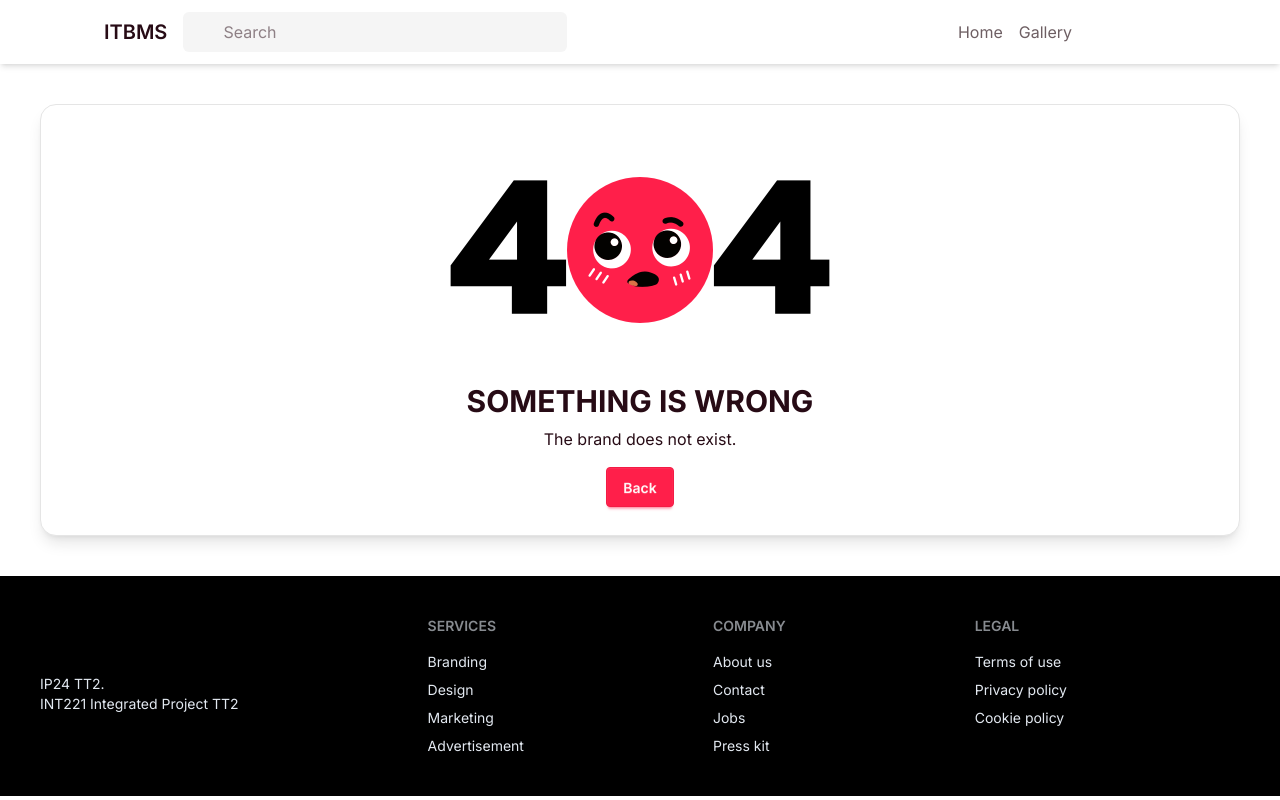
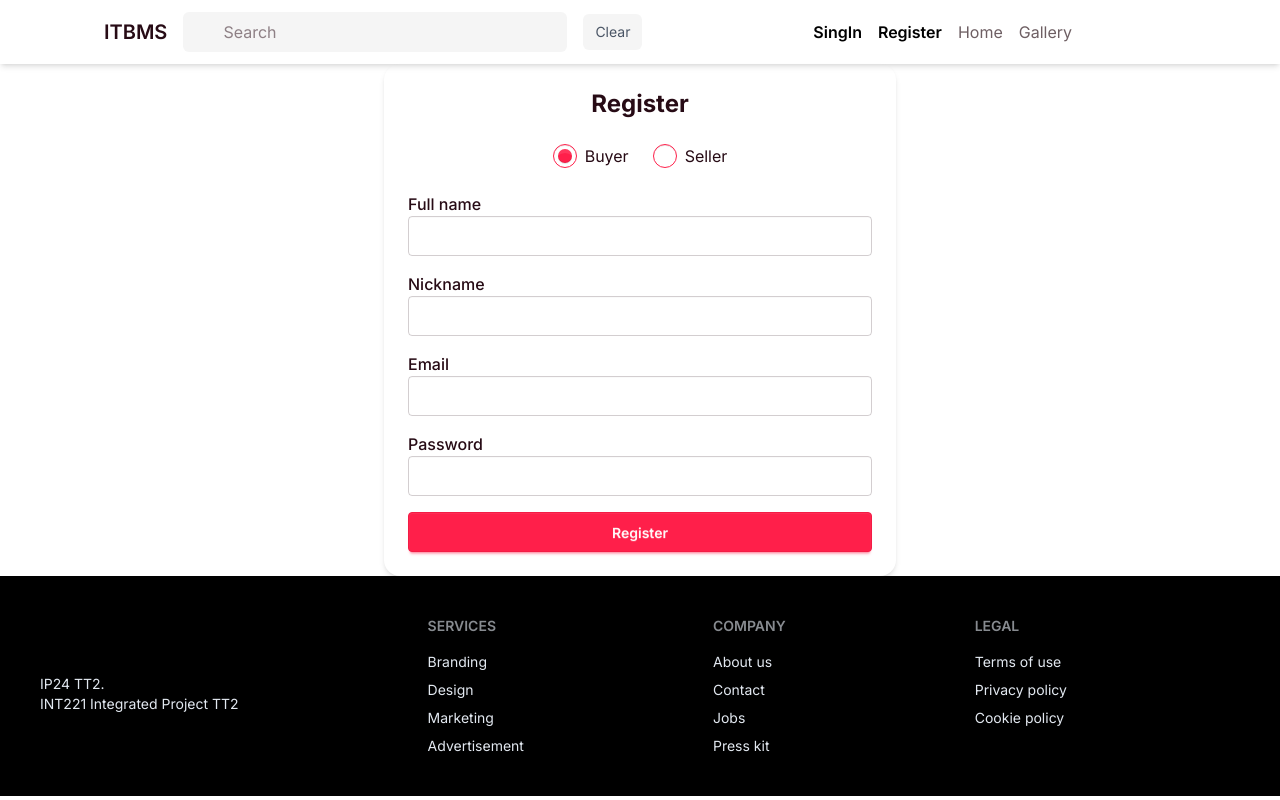
Before and after one commit to Nxtiphong/Integrated-Project, a Vue app in the folder frontend/: page /tt2/register in a window 1280 px wide. Built offline with nearby package versions, Linux system fonts and the light colour scheme; some icons are missing.

Commit message:
searchbar+Register

```diff
--- a/frontend/src/components/Navbar.vue
+++ b/frontend/src/components/Navbar.vue
@@ -1,15 +1,23 @@
 <script setup>
 import { Icon } from '@iconify/vue';
 import { RouterLink } from 'vue-router';
+import { useGalleryStateStore } from '@/stores/useGalleryStateStore';
 import { ref } from 'vue';
+import { httpRequest } from '@/utils/fetchUtils';
 
 const isMobileMenuOpen = ref(false);
 
 const toggleMobileMenu = () => {
   isMobileMenuOpen.value = !isMobileMenuOpen.value;
 };
+const saleGalleryState = useGalleryStateStore();
+
+const onInputChange = (event) => {
+  console.log(event);
+  saleGalleryState.keywords = event.target.value;
+};
+
 </script>
-
 <template>
   <nav class="navbar px-4 sm:px-6 md:px-8 lg:px-12 xl:px-20 flex justify-between border-b-black-200 w-full py-2 shadow-md relative">
     <div class="flex items-center space-x-2 sm:space-x-4">
@@ -22,10 +30,16 @@ const toggleMobileMenu = () => {
         <Icon icon="hugeicons:search-02" class="absolute left-3 top-1/2 transform -translate-y-1/2 text-gray-500" />
         <input
           type="text"
+          :value="saleGalleryState.keywords"
           placeholder="Search"
-          class="bg-[#F5F5F5] focus:bg-white focus:outline-none focus:ring-2 focus:ring-primary/50 pl-10 pr-4 py-2 rounded-md w-40 lg:w-64 xl:w-96 transition duration-200"
-        />
+          class="itbms-search-text bg-[#F5F5F5] focus:bg-white focus:outline-none focus:ring-2 focus:ring-primary/50 pl-10 pr-4 py-2 rounded-md w-40 lg:w-64 xl:w-96 transition duration-200"
+        @change="onInputChange"
+          />
       </div>
+      <button
+        class="itbms-search-clear-button bg-[#F5F5F5] hover:bg-gray-200 text-gray-600 px-3 py-2 rounded-md text-sm transition duration-200"
+        @click="saleGalleryState.keywords = ''"
+        >Clear</button>
     </div>
     <button @click="toggleMobileMenu" class="md:hidden text-2xl focus:outline-none">
       <Icon icon="heroicons:bars-3" v-if="!isMobileMenuOpen" />
@@ -34,6 +48,12 @@ const toggleMobileMenu = () => {
 
     <div class="hidden md:flex items-center space-x-4 lg:space-x-6">
       <ul class="flex gap-2 lg:gap-4 text-neutral">
+        <li>
+          <RouterLink class="itbms-singin-button">SingIn</RouterLink>
+        </li>
+        <li>
+          <RouterLink @click="isMobileMenuOpen = false" to="/register" class="itbms-register-button block w-full">Register</RouterLink>
+        </li>
         <li class="transition duration-300 hover:opacity-50">
           <RouterLink to="/">Home</RouterLink>
         </li>
@@ -64,6 +84,12 @@ const toggleMobileMenu = () => {
       </div>
 
       <ul class="px-4 py-2">
+        <li>
+          <RouterLink class="itbms-singin-button">SingIn</RouterLink>
+        </li>
+        <li>
+          <RouterLink @click="isMobileMenuOpen = false" to="/register" class="itbms-register-button block w-full">Register</RouterLink>
+        </li>
         <li class="py-2 border-b border-gray-100">
           <RouterLink @click="isMobileMenuOpen = false" to="/" class="block w-full">Home</RouterLink>
         </li>
--- a/frontend/src/router/index.js
+++ b/frontend/src/router/index.js
@@ -8,6 +8,7 @@ import NotFoundPage from '@/components/share/NotFoundPage.vue'
 import SaleItemList from '@/views/SaleItemList.vue'
 import BrandList from '@/views/BrandList.vue'
 import AddBrand from '@/views/AddBrand.vue'
+import RegisterForm from '@/views/RegisterForm.vue'
 
 const router = createRouter({
   history: createWebHistory('/tt2'),
@@ -72,6 +73,11 @@ const router = createRouter({
       name: 'NotFound',
       component: NotFoundPage,
       //   meta: { hideLayout: true } <-- Add this if you want to hide Navbar and Footer
+    },
+    {
+      path: '/register',
+      name: 'RegisterForm',
+      component: RegisterForm,
     }
   ],
   linkActiveClass: "text-black font-semibold"
--- a/frontend/src/stores/useGalleryStateStore.js
+++ b/frontend/src/stores/useGalleryStateStore.js
@@ -14,9 +14,10 @@ export const useGalleryStateStore = defineStore('saleGalleryState', () => {
    const sortField = ref(saved.sortField || 'id');
    const sortDirection = ref(saved.sortDirection || 'none');
    const pageSize = ref(saved.pageSize || 10);
+   const keywords = ref(saved.keywords || null);
 
    watch(
-      [filterBrandLists, filterStorageSize, minPrice, maxPrice, page, totalPages, sortField, sortDirection, pageSize],
+      [filterBrandLists, filterStorageSize, minPrice, maxPrice, page, totalPages, sortField, sortDirection, pageSize, keywords],
       () => {
          sessionStorage.setItem('saleGalleryState', JSON.stringify({
             filterBrandLists: filterBrandLists.value,
@@ -28,6 +29,7 @@ export const useGalleryStateStore = defineStore('saleGalleryState', () => {
             sortField: sortField.value,
             sortDirection: sortDirection.value,
             pageSize: pageSize.value,
+            keywords: keywords.value,
          }));
       },
       { deep: true }
@@ -43,6 +45,7 @@ export const useGalleryStateStore = defineStore('saleGalleryState', () => {
       sortField.value = 'id';
       sortDirection.value = 'none';
       pageSize.value = 10;
+      keywords.value = '';
       sessionStorage.removeItem('saleGalleryState');
    }
 
@@ -62,5 +65,6 @@ export const useGalleryStateStore = defineStore('saleGalleryState', () => {
       pageSize,
       resetAll,
       resetPageOnly,
+      keywords
    };
 });
--- a/frontend/src/utils/fetchUtils.js
+++ b/frontend/src/utils/fetchUtils.js
@@ -2,20 +2,27 @@ export const httpRequest = async (method, path, data = null, headers = {}) => {
    const options = {
       method: method.toUpperCase(),
       headers: {
-         'Content-Type': 'application/json',
-         ...headers
+      ...headers, // ให้ user override ได้
    },
-   }
+};
 
    if (data) {
-      options.body = JSON.stringify(data)
+      if (data instanceof FormData) {
+      // 👉 ถ้าเป็น FormData ไม่ต้อง set Content-Type
+      options.body = data;
+   } else {
+      // 👉 ถ้าเป็น object ธรรมดา ใช้ JSON
+      options.headers['Content-Type'] = 'application/json';
+      options.body = JSON.stringify(data);
+   }
 }
 
 try {
-      const response = await fetch(`${import.meta.env.VITE_BASE_URL}/${path}`, options)
+   const response = await fetch(`${import.meta.env.VITE_BASE_URL}/${path}`, options);
+
    if (!response.ok) {
-         const errorText = await response.text()
-         throw new Error(`HTTP error ${response.status}: ${errorText}`)
+      const errorText = await response.text();
+      throw new Error(`HTTP error ${response.status}: ${errorText}`);
    }
 
    if (response.status === 204) {
@@ -23,10 +30,11 @@ export const httpRequest = async (method, path, data = null, headers = {}) => {
    }
 
    return {
-         status: response.status, data: await response.json()
+      status: response.status,
+      data: await response.json(),
+   };
+} catch (error) {
+   console.error('HTTP Request Failed', error);
+   throw error;
 }
-   } catch (error) {
-      console.error('HTTP Request Failed', error)
-      throw error
-   }
-}
+};
--- /dev/null
+++ b/frontend/src/views/RegisterForm.vue
@@ -0,0 +1,175 @@
+<script setup>
+import { ref } from "vue";
+import { useRouter } from "vue-router";
+import { httpRequest } from "@/utils/fetchUtils";
+
+const router = useRouter();
+
+// accounttype
+const accountType = ref("BUYER");
+
+// form state
+const form = ref({
+    nickname: "",
+    email: "",
+    password: "",
+    fullName: "",
+    role: "",
+    mobile: "",
+    bankAccountNumber: "",
+    bankName: "",
+    nationalIdNumber: "",
+    nationalFrontFile: null,
+    nationalBackFile: null,
+});
+
+// state
+const isSubmitting = ref(false);
+const errorMessage = ref("");
+const successMessage = ref("");
+
+// handle file input
+const handleFileUpload = (event, field) => {
+    form.value[field] = event.target.files[0];
+};
+
+// submit
+const handleSubmit = async () => {
+    isSubmitting.value = true;
+    errorMessage.value = "";
+    successMessage.value = "";
+
+    try {
+    // use FormData Only (text + file)
+    const payload = new FormData();
+    payload.append("accountType", accountType.value);
+    payload.append("nickname", form.value.nickname);
+    payload.append("email", form.value.email);
+    payload.append("password", form.value.password);
+    payload.append("fullName", form.value.fullName);
+    payload.append("role", accountType.value);
+
+    if (accountType.value === "SELLER") {
+        payload.append("mobileNumber", form.value.mobile);
+        payload.append("bankAccountNumber", form.value.bankAccountNumber);
+        payload.append("bankName", form.value.bankName);
+        payload.append("nationalIdNumber", form.value.nationalIdNumber);
+
+        if (form.value.nationalFrontFile) {
+        payload.append("nationalFrontFile", form.value.nationalFrontFile);
+        }
+        if (form.value.nationalBackFile) {
+        payload.append("nationalBackFile", form.value.nationalBackFile);
+        }
+    }
+
+    const res = await httpRequest("POST", "v1/register", payload);
+
+    successMessage.value = "🎉 Register success!";
+    console.log("register response:", res);
+
+    // redirect ไปหน้า login
+    setTimeout(() => {
+        router.push("/");
+    }, 1500);
+    } catch (err) {
+    errorMessage.value = err.message || "Registration failed!";
+    } finally {
+    isSubmitting.value = false;
+    }
+};
+</script>
+
+<template>
+    <div class="max-w-lg mx-auto p-6 bg-white rounded-2xl shadow-md">
+    <h2 class="text-2xl font-bold mb-6 text-center">Register</h2>
+
+    <!-- account type -->
+    <div class="flex justify-center gap-6 mb-6">
+        <label class="flex items-center gap-2">
+        <input
+            type="radio"
+            value="BUYER"
+            v-model="accountType"
+            class="radio radio-primary"
+        />
+        Buyer
+        </label>
+        <label class="flex items-center gap-2">
+        <input
+            type="radio"
+            value="SELLER"
+            v-model="accountType"
+            class="radio radio-primary"
+        />
+        Seller
+        </label>
+    </div>
+
+    <form @submit.prevent="handleSubmit" class="space-y-4">
+        <!-- buyer + seller -->
+        <div>
+            <label class="block font-medium">Full name</label>
+                <input v-model="form.fullName" type="text" class="input input-bordered w-full" required />
+        </div>
+        <div>
+            <label class="block font-medium">Nickname</label>
+                <input v-model="form.nickname" type="text" class="input input-bordered w-full" required />
+        </div>
+        <div>
+            <label class="block font-medium">Email</label>
+                <input v-model="form.email" type="email" class="input input-bordered w-full" required />
+        </div>
+        <div>
+            <label class="block font-medium">Password</label>
+                <input v-model="form.password" type="password" class="input input-bordered w-full" required />
+        </div>
+
+        <!-- seller only -->
+        <template v-if="accountType === 'SELLER'">
+        <div>
+            <label class="block font-medium">Mobile</label>
+                <input v-model="form.mobile" type="text" class="input input-bordered w-full" required />
+        </div>
+        <div>
+            <label class="block font-medium">Bank Account No</label>
+                <input v-model="form.bankAccountNumber" type="text" class="input input-bordered w-full" required />
+        </div>
+        <div>
+            <label class="block font-medium">Bank Name</label>
+                <input v-model="form.bankName" type="text" class="input input-bordered w-full" required />
+        </div>
+        <div>
+            <label class="block font-medium">National ID No</label>
+                <input v-model="form.nationalIdNumber" type="text" class="input input-bordered w-full" required />
+        </div>
+        <div>
+            <label class="block font-medium">Card Photo Front</label>
+                <input type="file" @change="e => handleFileUpload(e, 'nationalFrontFile')" accept="image/*" />
+        </div>
+        <div>
+            <label class="block font-medium">Card Photo Back</label>
+                <input type="file" @change="e => handleFileUpload(e, 'nationalBackFile')" accept="image/*" />
+        </div>
+        </template>
+
+        <button
+        type="submit"
+        class="btn btn-primary w-full"
+        :disabled="isSubmitting"
+        >
+        {{ isSubmitting ? "Registering..." : "Register" }}
+        </button>
+    </form>
+
+    <p v-if="errorMessage" class="text-red-500 mt-4">{{ errorMessage }}</p>
+    <p v-if="successMessage" class="text-green-500 mt-4">{{ successMessage }}</p>
+    </div>
+</template>
+
+<style scoped>
+input[type="file"] {
+    display: block;
+    margin-top: 4px;
+}
+</style>
--- a/frontend/src/views/SaleItemGallery.vue
+++ b/frontend/src/views/SaleItemGallery.vue
@@ -1,5 +1,5 @@
 <script setup>
-import { onMounted, ref, computed } from 'vue';
+import { onMounted, ref, computed, watch } from 'vue';
 import SaleItemCard from '@/components/gallery/SaleItemCard.vue';
 import BrandFilter from '@/components/brand/BrandFilter.vue';
 import SortComponent from '@/components/gallery/SortComponent.vue';
@@ -49,6 +49,7 @@ const fetchSaleItems = async (params = {}) => {
     filterStorageSize = [],
     sortField = '',
     sortDirection = 'asc',
+    keywords = '',
   } = params;
 
   const urlParams = new URLSearchParams();
@@ -62,12 +63,10 @@ const fetchSaleItems = async (params = {}) => {
   filterStorageSize
     .filter((size) => size !== null && size !== undefined)
     .forEach((size) => urlParams.append('filterStorages', size));
-
+  if (keywords) urlParams.append('searchKeyword', keywords);
   if (sortField) urlParams.append('sortField', sortField);
   if (sortDirection !== 'none') urlParams.append('sortDirection', sortDirection);
-
   const response = await httpRequest('GET', `v2/sale-items?${urlParams.toString()}`);
-
   return response.data;
 };
 
@@ -84,6 +83,7 @@ const loadSaleItems = async () => {
       minPrice: galleryState.minPrice,
       maxPrice: galleryState.maxPrice,
       filterStorageSize: galleryState.filterStorageSize,
+      keywords: galleryState.keywords,
     });
 
     galleryState.totalPages = items.totalPages;
@@ -162,6 +162,16 @@ const initializeComponent = () => {
     saleStore.deleted = false;
   }
 };
+
+watch(
+  () => galleryState.keywords,
+  async(newKeyword,oldKeyword) => {
+    if (newKeyword !== oldKeyword) {
+      galleryState.resetPageOnly();
+    await loadSaleItems();
+    }
+  }
+);
 
 onMounted(initializeComponent);
 </script>
```
Also changed, not shown: frontend/src/components/filter/PriceFilter.vue (+0 -12 lines). Lines whose indentation alone changed are shown as unchanged.
